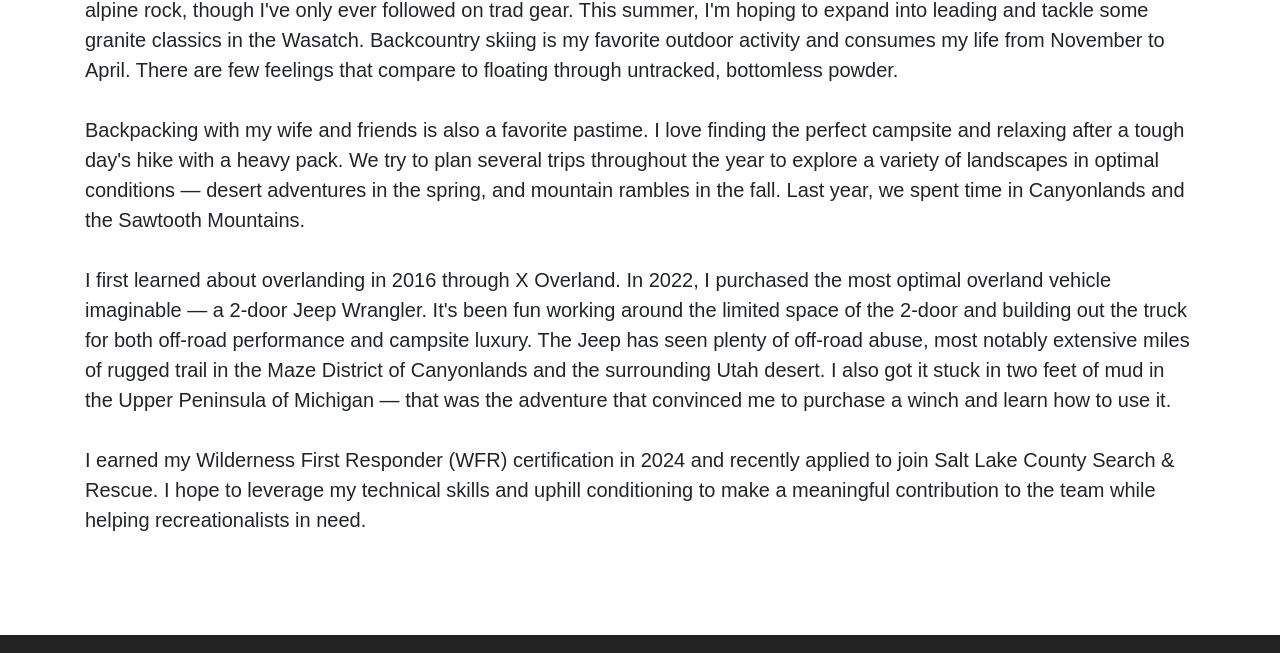
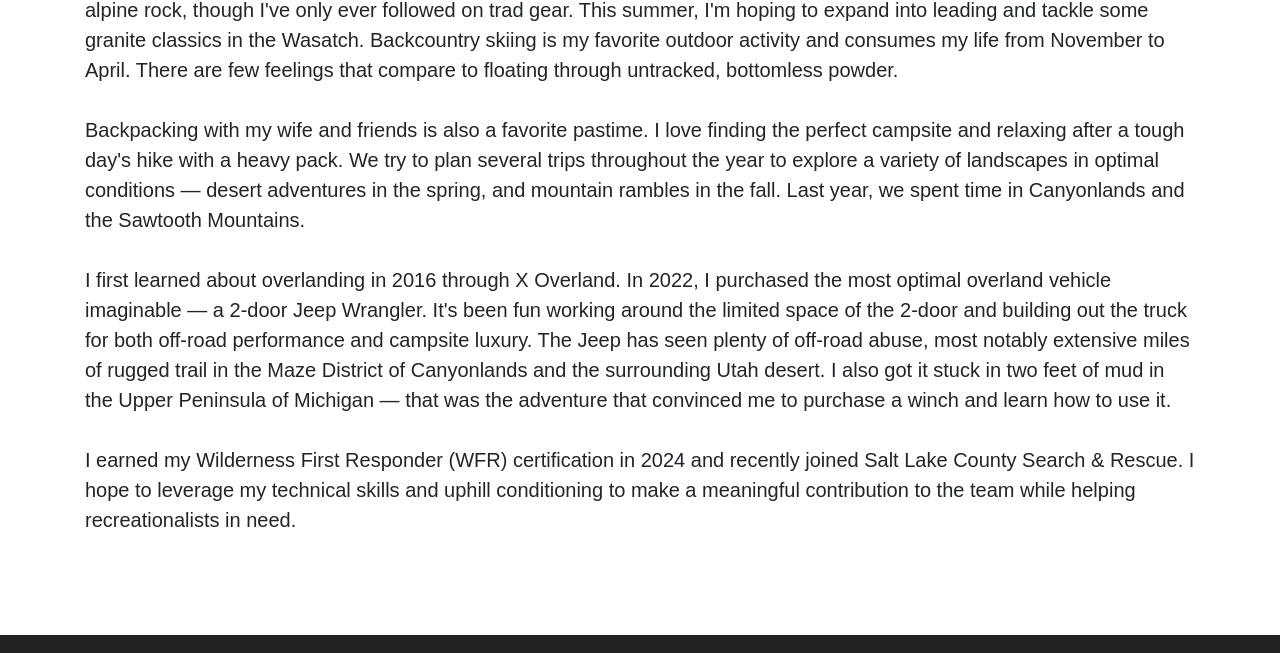
Before and after one commit to crgett/crgett.github.io, a plain HTML site: page index.html in a window 1280 px wide. Shown: the part 8308-8961 px from the top of the page. Drawn offline with nearby package versions, Linux system fonts and the light colour scheme; a script that the page names is missing; a web font is replaced by a local one.

Commit message:
updated SAR comment

```diff
--- a/index.html
+++ b/index.html
@@ -400,7 +400,7 @@
         how to use it.
       </p>
       <p>
-        I earned my Wilderness First Responder (WFR) certification in 2024 and recently applied to join Salt Lake County Search & Rescue. I hope to leverage my
+        I earned my Wilderness First Responder (WFR) certification in 2024 and recently joined Salt Lake County Search & Rescue. I hope to leverage my
         technical skills and uphill conditioning to make a meaningful contribution to the team while helping recreationalists in need.
       </p>
 		</div>
```
